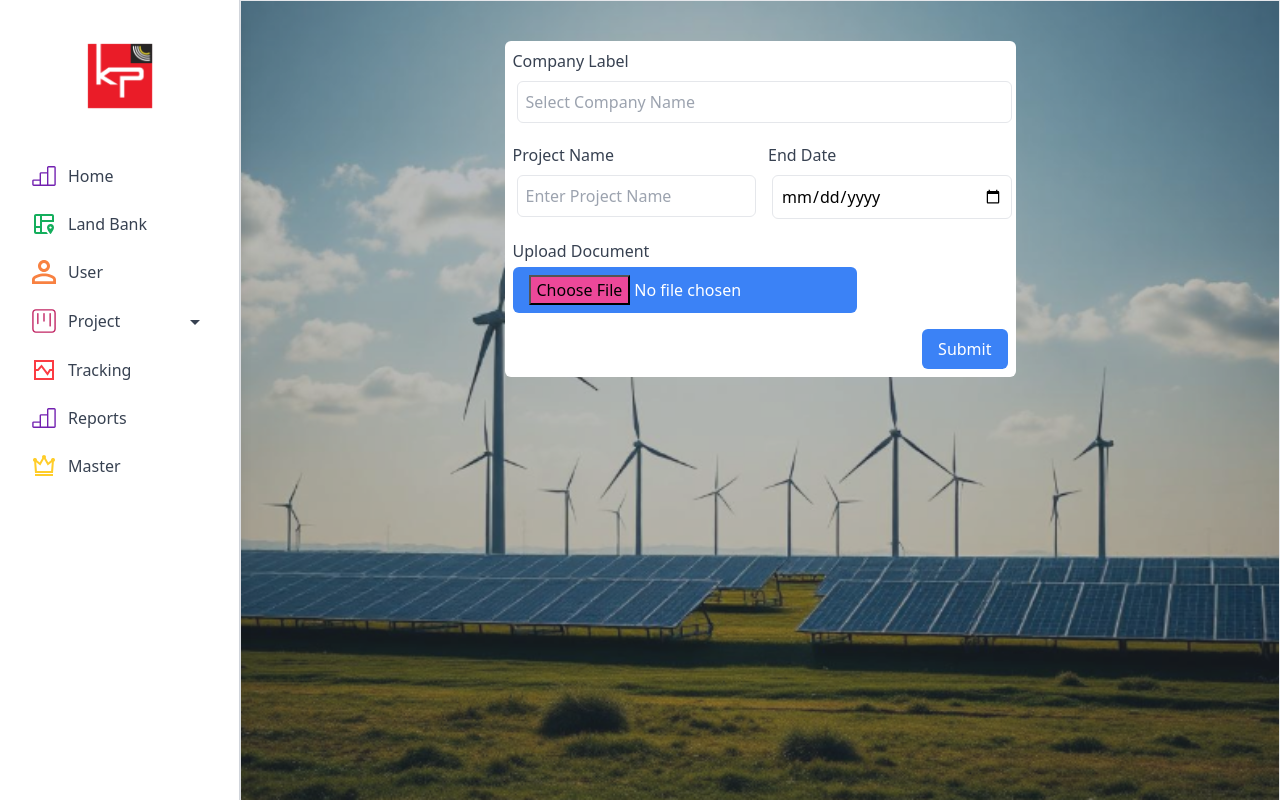
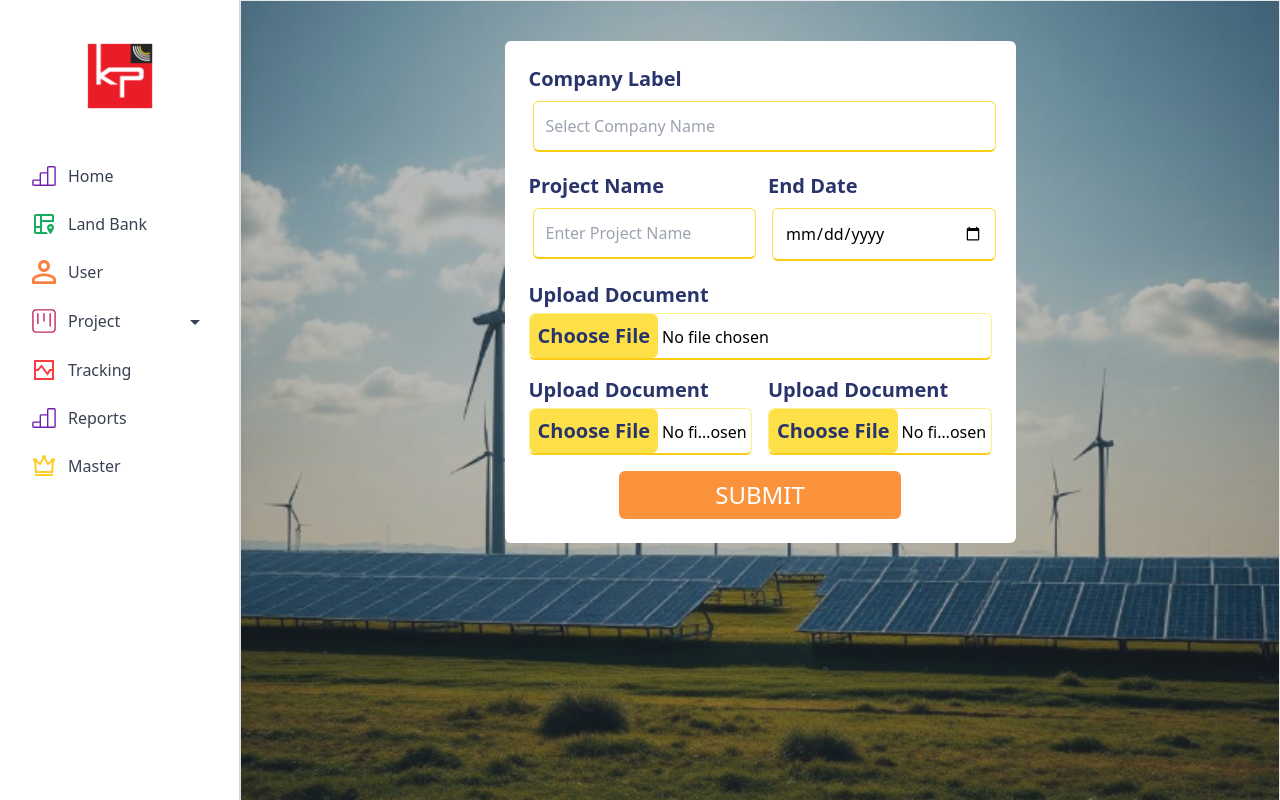
Before and after one commit to rohitsn10/kp_front, a React (Vite) app: page /project/add-projects in a window 1280 px wide. Built offline with nearby package versions, Linux system fonts and the light colour scheme.

Commit message:
Created FormController and Project files

```diff
--- a/src/App.jsx
+++ b/src/App.jsx
@@ -6,7 +6,7 @@ import 'react-toastify/dist/ReactToastify.css';
 import Home from "./pages/home.jsx";
 import MainLayout from "./layouts/mainLayout.jsx";
 import Landbank from "./pages/landbank.jsx";
-import ProjectPage from "./pages/project.jsx";
+import ProjectPage from "./pages/projects/index.jsx";
 import TrackingPage from "./pages/tracking.jsx";
 import ReportsPage from "./pages/reports.jsx";
 import MasterPage from "./pages/master.jsx";
@@ -15,6 +15,10 @@ import ProjectDetails from "./components/pages/projects/ProjectDetails.jsx";
 import ProjectOverview from "./components/pages/projects/ProjectOverview.jsx";
 import CreateUserForm from "./components/pages/users/createusers/createUserForm.jsx";
 import AddProject from "./components/pages/projects/AddProject.jsx";
+import ProjectSubActivityPage from "./pages/projects/projects-subactivity-listing/index.jsx";
+import ProjectActivityListing from "./pages/projects/projects-activity-listing/index.jsx";
+import ProjectMainActivityPage from "./pages/projects/projects-main-activity/index.jsx";
+import ProjectCategoryPage from "./pages/projects/projects-category/index.jsx";
 
 function App() {
   const showToast = () => {
@@ -36,10 +40,10 @@ function App() {
         <Route path="/master" element={<MainLayout><MasterPage/></MainLayout>} />
         {/* Project Section */}
         <Route path="project" element={<MainLayout><ProjectPage /></MainLayout>} />
-        <Route path="/project/categories" element={<MainLayout><>Category</></MainLayout>} />
-        <Route path="/project/main-activites" element={<MainLayout><>Main Activity</></MainLayout>} />
-        <Route path="/project/sub-activites" element={<MainLayout><>Sub Activity</></MainLayout>} />
-        <Route path="/project/multiple-activites" element={<MainLayout><>Multiple</></MainLayout>} />
+        <Route path="/project/categories" element={<MainLayout><ProjectCategoryPage/></MainLayout>} />
+        <Route path="/project/main-activites" element={<MainLayout><ProjectMainActivityPage/></MainLayout>} />
+        <Route path="/project/sub-activites" element={<MainLayout><ProjectSubActivityPage/></MainLayout>} />
+        <Route path="/project/multiple-activites" element={<MainLayout><ProjectActivityListing/></MainLayout>} />
         <Route path="/project/add-projects" element={<MainLayout><AddProject/></MainLayout>} />
       </Routes>
 
--- a/src/components/common/form/FormController.jsx
+++ b/src/components/common/form/FormController.jsx
@@ -3,18 +3,18 @@ import React from 'react';
 function FormController({ formLabel, formLength, formTitle, formName, formValue, placeHolder, formType, formHandle }) {
   return (
     <div className={`p-1 m-1 ${formLength === 'half' ? 'col-span-1' : 'col-span-2'}`}>
-      {formLabel && <label className="block mb-1 text-gray-700">{formLabel}</label>}
+      {formLabel && <label className="block mb-1 text-[#29346B] text-xl font-semibold">{formLabel}</label>}
       {formType === 'file' ? (
         <input
           type="file"
-          className="cursor-pointer file:bg-pink-500 bg-blue-500 text-white px-4 py-2 rounded-md hover:bg-blue-600"
+          className="w-full cursor-pointer border rounded-md border-yellow-200 border-b-2  border-b-yellow-400  outline:none file:bg-yellow-300 file:border-none file:p-2 file:rounded-md file:text-[#29346B] file:font-semibold file:text-xl bg-white-500 "
           name={formName}
           onChange={formHandle}
         />
       ) : (
         <input
           type={formType || 'text'}
-          className="border m-1 p-2 rounded-md w-full"
+          className="border m-1 p-3 rounded-md w-full border-yellow-300 border-b-2 border-b-yellow-400 "
           name={formName}
           value={formValue}
           placeholder={placeHolder}
--- a/src/components/common/sidebar/Sidebar.jsx
+++ b/src/components/common/sidebar/Sidebar.jsx
@@ -130,7 +130,7 @@ const SidebarItems= ({item})=>{
         </div>
       </div>
       <nav className="p-4 space-y-2">
-        {sidebarConstant.map((item)=><SidebarItems item={item}/>)}
+        {sidebarConstant.map((item,index)=><SidebarItems key={index} item={item}/>)}
       </nav>
   </aside>
   )
--- a/src/components/pages/projects/AddProject.jsx
+++ b/src/components/pages/projects/AddProject.jsx
@@ -38,7 +38,25 @@ function AddProject() {
       formName: 'document',
       formValue: null,
       formType: 'file'
-    }
+    },
+    {
+      formLabel: 'Upload Document',
+      formLength: 'half',
+      formTitle: '',
+      placeHolder: '',
+      formName: 'document',
+      formValue: null,
+      formType: 'file'
+    },
+    {
+      formLabel: 'Upload Document',
+      formLength: 'half',
+      formTitle: '',
+      placeHolder: '',
+      formName: 'document',
+      formValue: null,
+      formType: 'file'
+    },
   ]);
 
   // Handle input changes dynamically, including file uploads
@@ -72,8 +90,9 @@ function AddProject() {
 
   return (
     <div className="w-full h-screen p-2 flex justify-center items-start">
+    {/* <h2 className='text-2xl'>Add Project</h2> */}
       <form
-        className="bg-white grid grid-cols-2 w-[50%] rounded-md my-8"
+        className="bg-white p-4 grid grid-cols-2 w-[50%] rounded-md my-8"
         onSubmit={handleSubmit}
       >
         {formData?.map((item, index) => (
@@ -89,12 +108,12 @@ function AddProject() {
             formHandle={formInputHandle} // Pass the input handler
           />
         ))}
-        <div className="col-span-2 flex justify-end p-2">
+        <div className="col-span-2 flex justify-center p-2">
           <button
             type="submit"
-            className="bg-blue-500 text-white px-4 py-2 rounded-md"
+            className="text-white text-2xl bg-orange-400 px-24 py-2 rounded-md "
           >
-            Submit
+            SUBMIT
           </button>
         </div>
       </form>
--- /dev/null
+++ b/src/pages/projects/projects-activity-listing/index.jsx
@@ -0,0 +1,9 @@
+import React from 'react'
+
+function ProjectActivityListing() {
+  return (
+    <div>ProjectActivityListing</div>
+  )
+}
+
+export default ProjectActivityListing
--- /dev/null
+++ b/src/pages/projects/projects-category/index.jsx
@@ -0,0 +1,25 @@
+import React, { useState } from 'react'
+
+function ProjectCategoryPage() {
+    const [categoryFilter,setCategoryFilter]=useState()
+  return (
+    <div className='bg-white p-4 w-[80%] mx-auto my-8 rounded-md'>
+        <div className='flex flex-row '>
+            <div className='grid grid-cols-3 '>
+                <input
+                className='shadow-lg shadow-slate-300 border border-gray-200 outline-none p-1 rounded-md'
+                value={categoryFilter} placeholder='Search'
+                onChange={(e)=>setCategoryFilter(e.target.value())}/>
+                <h2>
+                    Category Listing
+                </h2>
+                <button>
+                    Add Category
+                </button>
+            </div>
+        </div>
+    </div>
+  )
+}
+
+export default ProjectCategoryPage
--- /dev/null
+++ b/src/pages/projects/projects-main-activity/index.jsx
@@ -0,0 +1,9 @@
+import React from 'react'
+
+function ProjectMainActivityPage() {
+  return (
+    <div>ProjectMainActivityPage</div>
+  )
+}
+
+export default ProjectMainActivityPage
--- /dev/null
+++ b/src/pages/projects/projects-subactivity-listing/index.jsx
@@ -0,0 +1,9 @@
+import React from 'react'
+
+function ProjectSubActivityPage() {
+  return (
+    <div>ProjectSubActivityPage</div>
+  )
+}
+
+export default ProjectSubActivityPage
```
Also changed, not shown: src/pages/projects/index.jsx (line endings or trailing spaces).
